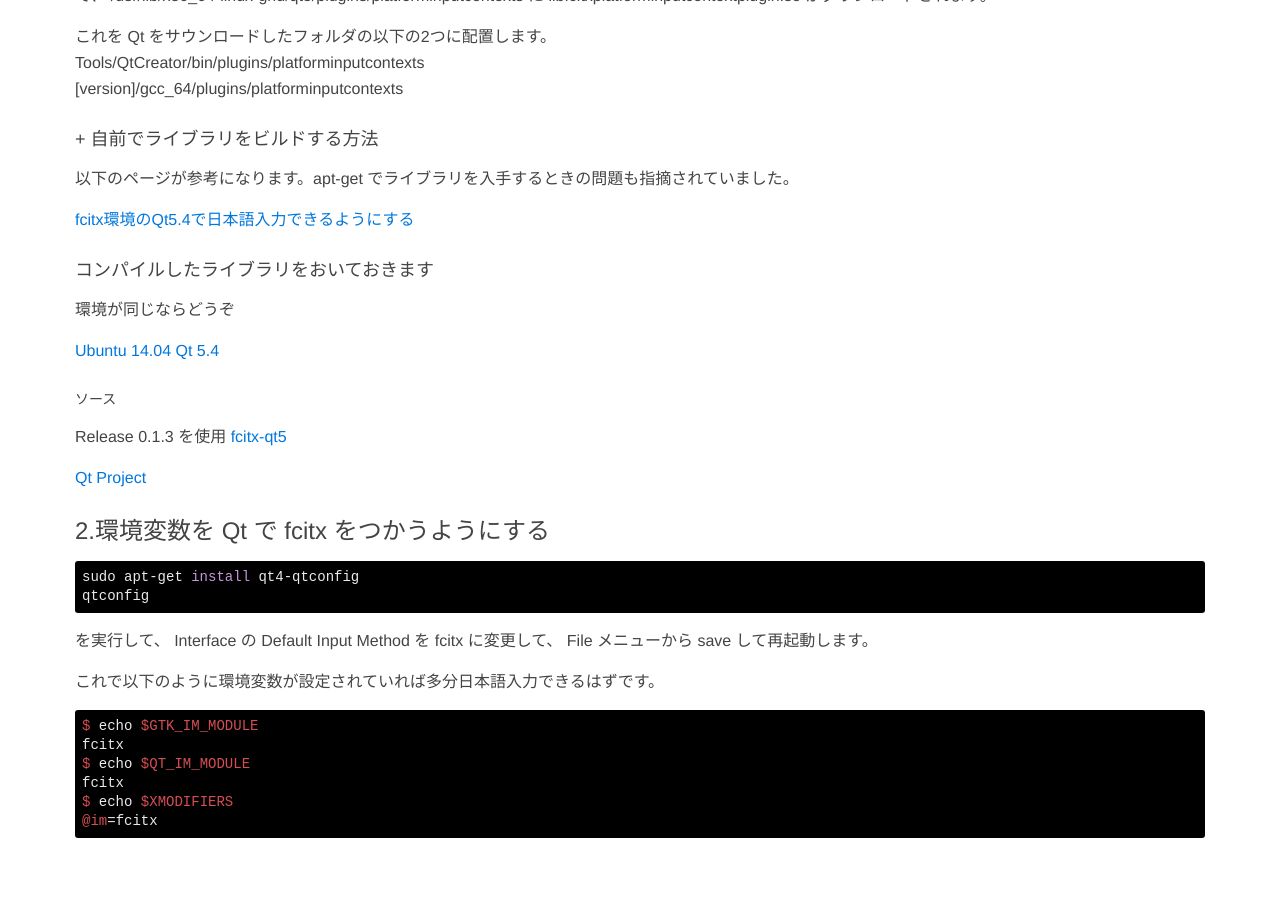
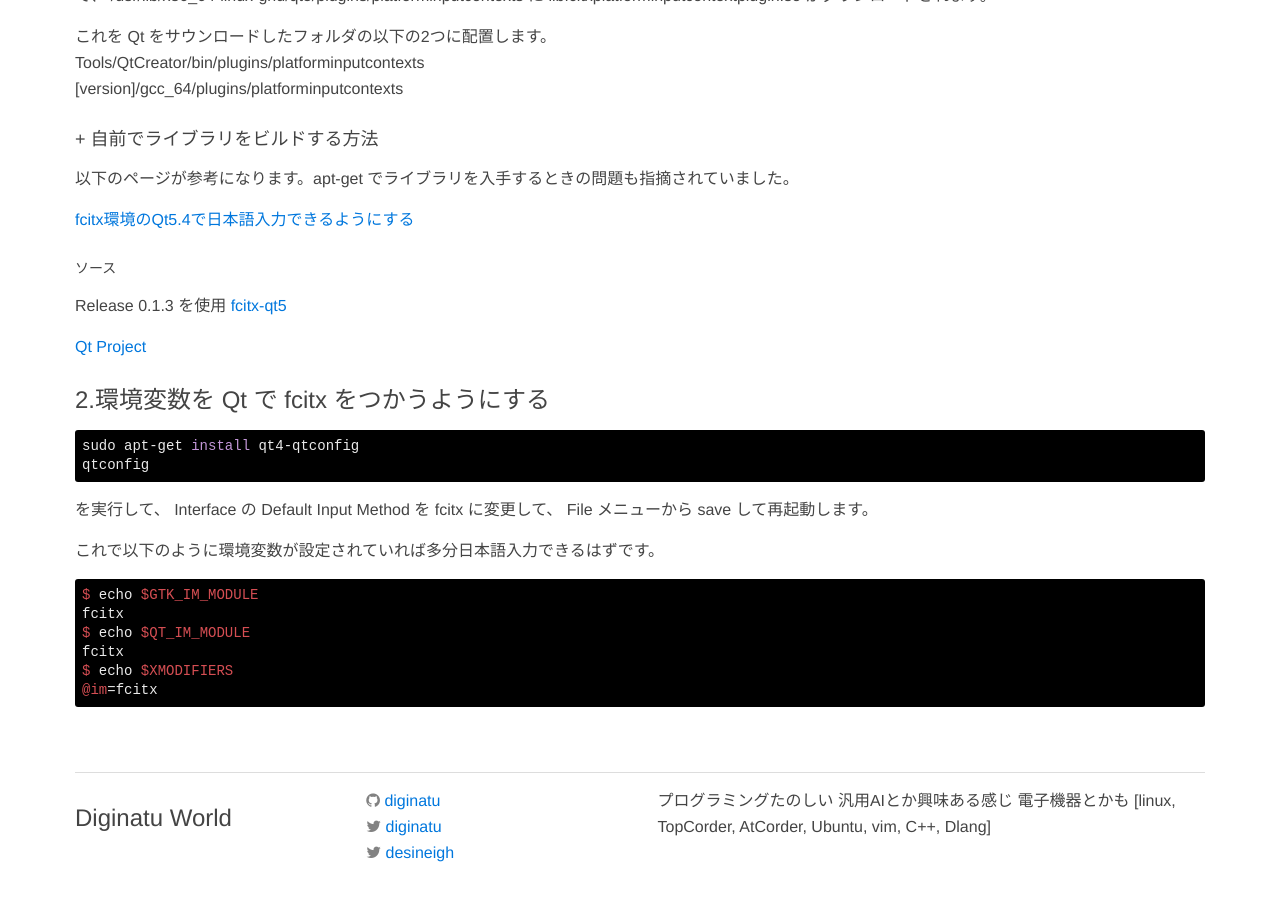
Before and after one commit to diginatu/diginatu.github.io, a Jekyll site: the page built from _posts/2015-01-09-qt-fcitx-in-ubuntu.markdown, in a window 1280 px wide and 900 px high, scrolled down 707 px. Built offline with Jekyll 4.4.1, drawn with Linux system fonts in a browser that asks for light colours; nearby versions of some CDN libraries; comment, search, counter and statistics services are not loaded.

Commit message:
fix for last commit

```diff
--- a/_posts/2015-01-09-qt-fcitx-in-ubuntu.markdown
+++ b/_posts/2015-01-09-qt-fcitx-in-ubuntu.markdown
@@ -38,12 +38,6 @@ Tools/QtCreator/bin/plugins/platforminputcontexts\\
 
 [fcitx環境のQt5.4で日本語入力できるようにする](http://blog.pyyoshi.com/2015/03/04/fcitxhuan-jing-noqt5-4deri-ben-yu-ru-li-dekiruyounisuru/)
 
-### コンパイルしたライブラリをおいておきます
-
-環境が同じならどうぞ
-
-[Ubuntu 14.04 Qt 5.4]({{ site.baseurl }}/contents/libfcitxplatforminputcontextplugin_qt5-4.so)
-
 ##### ソース
 
 
```
Also changed, not shown: _posts/2015-12-30-line-chrome.markdown (+5 -3 lines), 1 other file.
